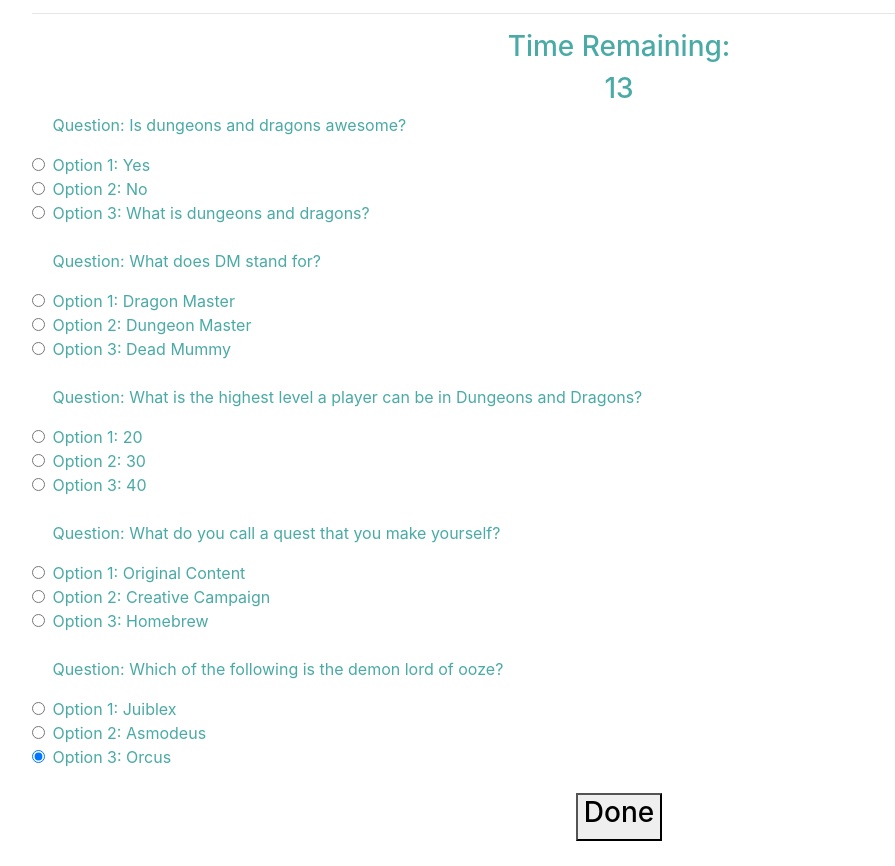
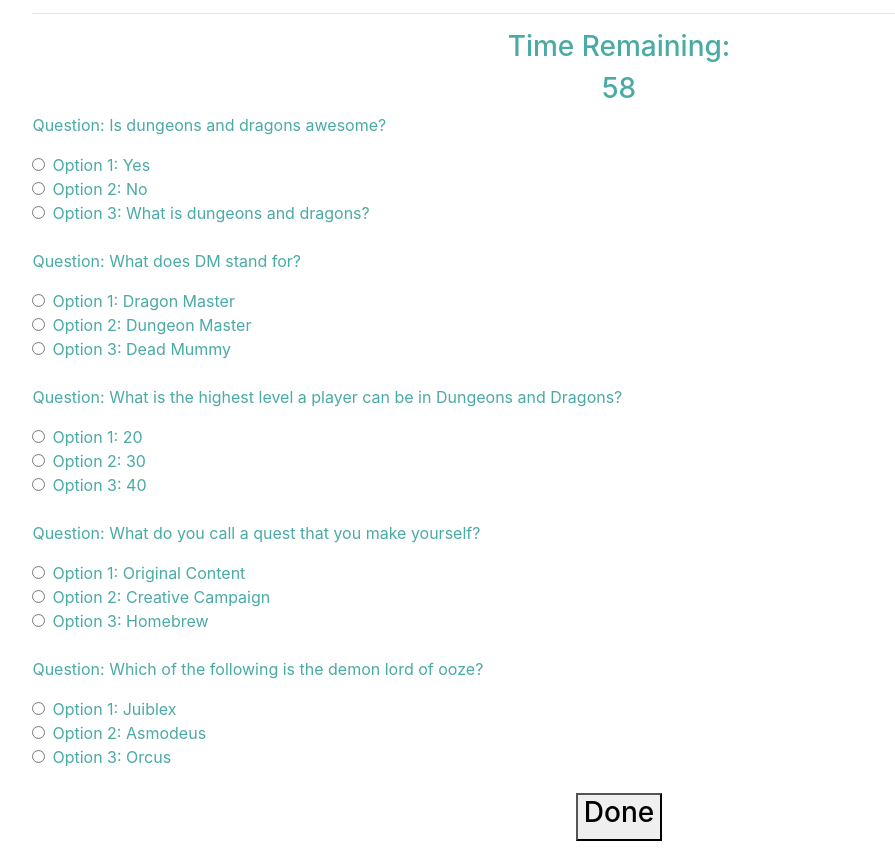
Before and after one commit to TessFagan/TriviaGame, a plain HTML site: page index.html in a window 1280 px wide. Both pictures are taken after a click on the button "Start". Shown: the part 67-933 px from the top of the page, without its empty margins (21-916 px from the left). Drawn offline with nearby package versions, Linux system fonts and the light colour scheme.

Commit message:
updated some quiz content stuff

```diff
--- a/assets/javascript/app.js
+++ b/assets/javascript/app.js
@@ -1,8 +1,8 @@
 var state = 1
 var intervalId;
 console.log(state)
-var maxtime = 15
-// FOR NOW ITS 15 FOR MY SANITY
+var maxtime = 60
+// FOR NOW ITS 60 FOR TESTING
 
 // toggle states
 $("#startbutton").click(function () {
@@ -114,25 +114,25 @@ function generatequiz() {
 
     for (var i = 0; i < arrayofquestions.length; i++) {
         $("#quizcontent").append(`
+        <p> Question: ${arrayofquestions[i].questiontext[0]}</p>
         <div class="form-check">
-            <p> Question: ${arrayofquestions[i].questiontext[0]}</p>
-            <input class="form-check-input" type="radio" name="exampleRadios" id="exampleRadios1"
-            value="option1" checked>
-            <label class="form-check-label" for="exampleRadios1">
+            <input class="form-check-input" type="radio" name="${[i] + 1}"
+            id="option1">
+            <label class="form-check-label" for="option1">
             Option 1: ${arrayofquestions[i].choice1[0]}
             </label>
         </div>
         <div class="form-check">
-            <input class="form-check-input" type="radio" name="exampleRadios" id="exampleRadios1"
-            value="option1" checked>
-            <label class="form-check-label" for="exampleRadios1">
+            <input class="form-check-input" type="radio" name="${[i] + 1}
+            id="option2">
+            <label class="form-check-label" for="option2">
             Option 2: ${arrayofquestions[i].choice2[0]}
             </label>
         </div>
         <div class="form-check">
-            <input class="form-check-input" type="radio" name="exampleRadios" id="exampleRadios1"
-            value="option1" checked>
-            <label class="form-check-label" for="exampleRadios1">
+            <input class="form-check-input" type="radio" name="${[i] + 1}
+            id="option3">
+            <label class="form-check-label" for="option3">
             Option 3: ${arrayofquestions[i].choice3[0]}
             </label>
         </div>
```
Also changed, not shown: index.html (+0 -34 lines).
